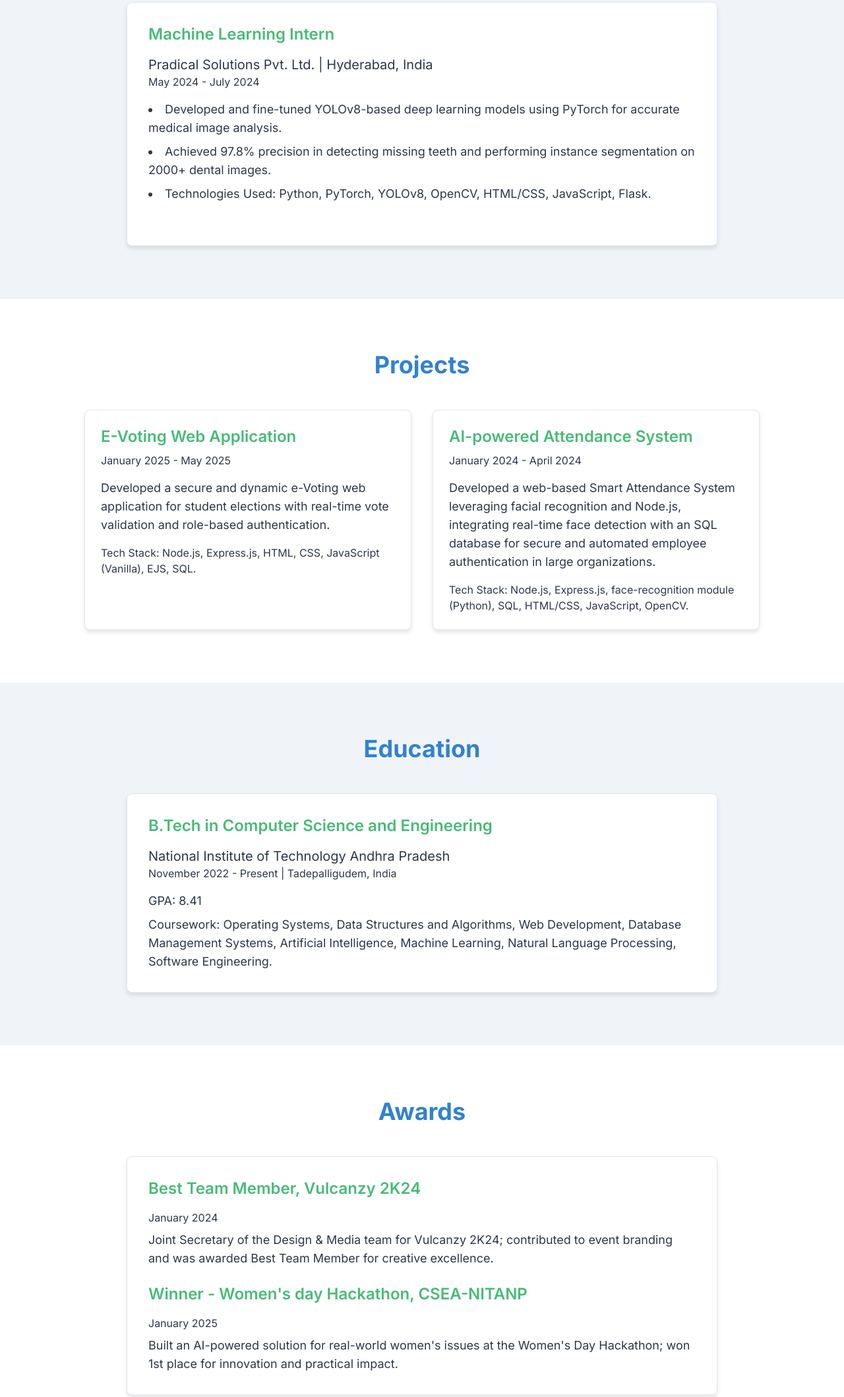
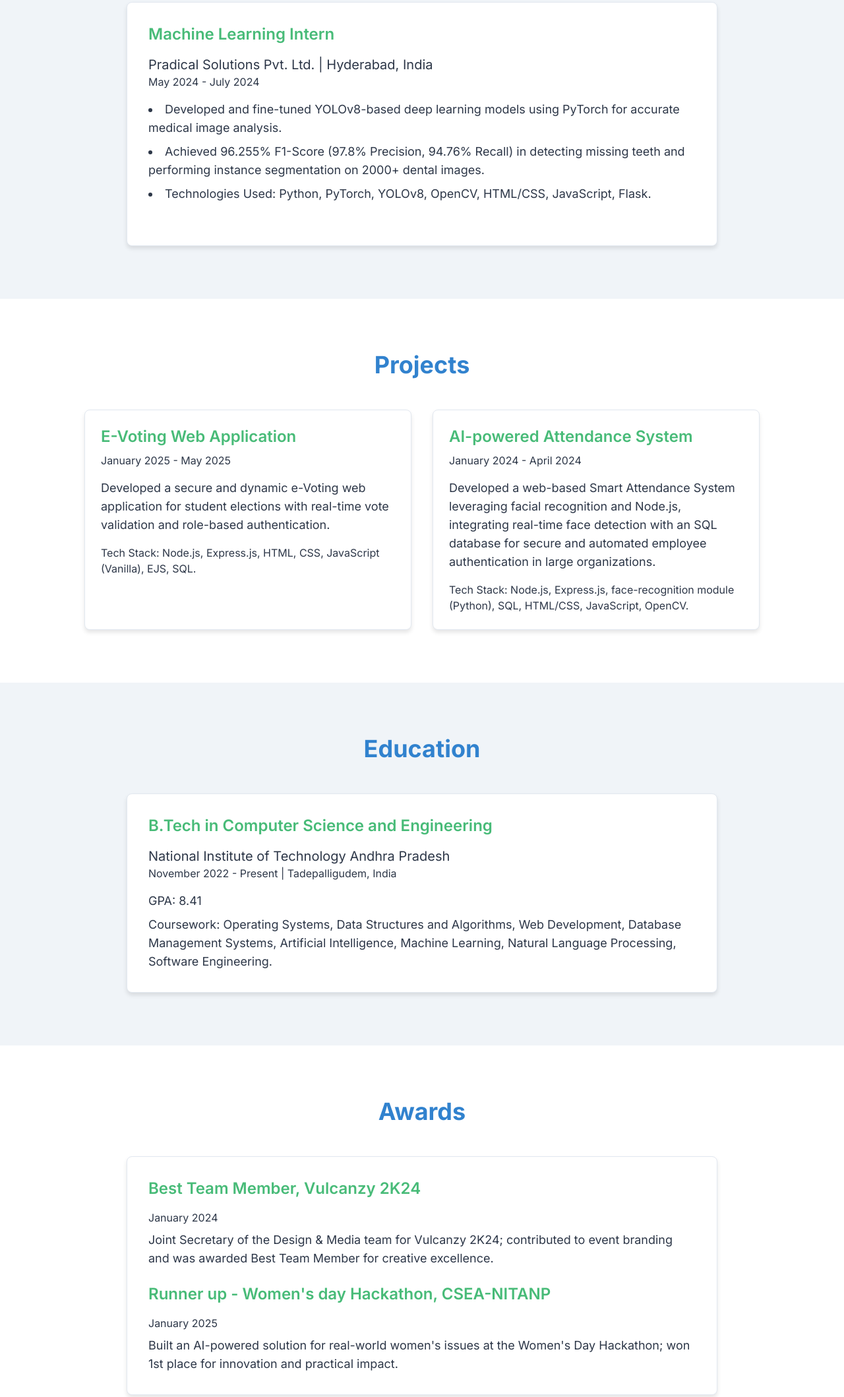
Before and after one commit to rahboddeda/portfolio, a website: page public/index.html in a window 1280 px wide. Shown: the part 2290-4408 px from the top of the page at 66% size. Drawn offline with nearby package versions, Linux system fonts and the light colour scheme.

Commit message:
Update index.html

```diff
--- a/public/index.html
+++ b/public/index.html
@@ -514,7 +514,7 @@
                     <p class="text-md" style="color: var(--text-color);">May 2024 - July 2024</p>
                     <ul class="list-disc list-inside mt-4 space-y-2 text-lg" style="color: var(--text-color);">
                         <li>Developed and fine-tuned YOLOv8-based deep learning models using PyTorch for accurate medical image analysis.</li>
-                        <li>Achieved 97.8% precision in detecting missing teeth and performing instance segmentation on 2000+ dental images.</li>
+                        <li>Achieved 96.255% F1-Score (97.8% Precision, 94.76% Recall) in detecting missing teeth and performing instance segmentation on 2000+ dental images.</li>
                         <li>Technologies Used: Python, PyTorch, YOLOv8, OpenCV, HTML/CSS, JavaScript, Flask.</li>
                     </ul>
                 </div>
@@ -571,7 +571,7 @@
                     <p class="text-lg mt-2" style="color: var(--text-color);">Joint Secretary of the Design & Media team for Vulcanzy 2K24; contributed to event branding and was awarded Best Team Member for creative excellence.</p>
                 </div>
                 <div>
-                    <h3 class="text-2xl font-semibold mb-4" style="color: var(--secondary-accent);">Winner - Women's day Hackathon, CSEA-NITANP</h3>
+                    <h3 class="text-2xl font-semibold mb-4" style="color: var(--secondary-accent);">Runner up - Women's day Hackathon, CSEA-NITANP</h3>
                     <p class="text-md" style="color: var(--text-color);">January 2025</p>
                     <p class="text-lg mt-2" style="color: var(--text-color);">Built an AI-powered solution for real-world women's issues at the Women's Day Hackathon; won 1st place for innovation and practical impact.</p>
                 </div>
```
